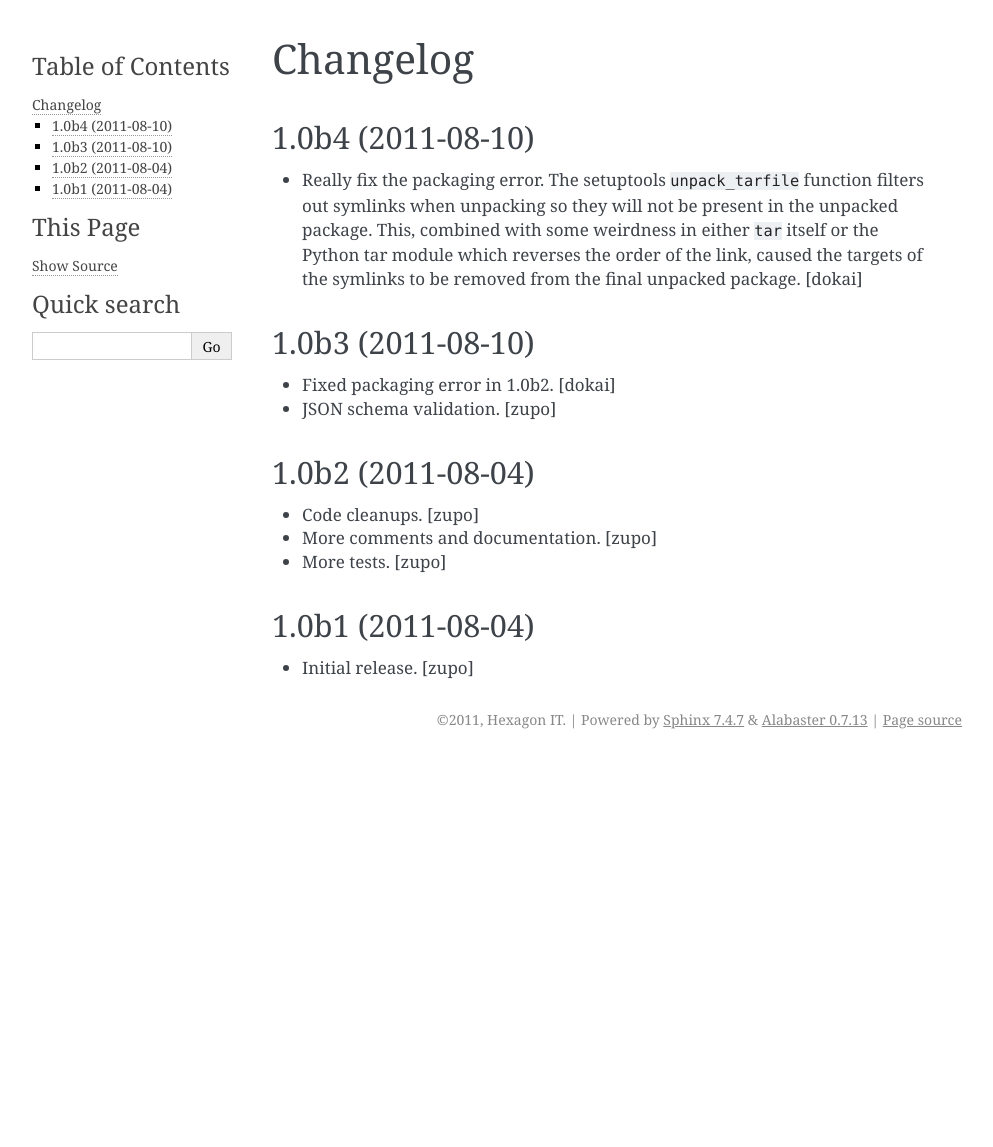
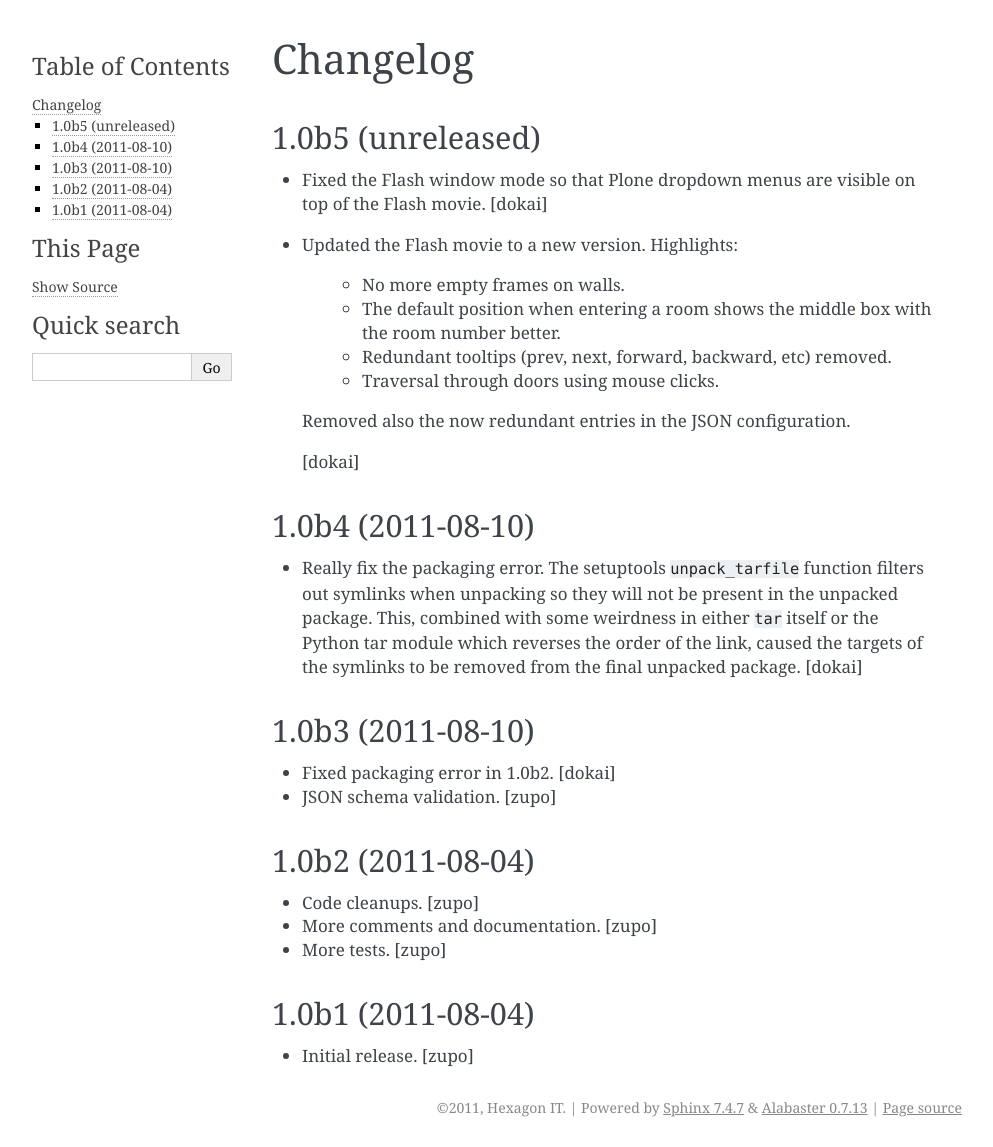
Before and after one commit to hexagonit/hexagonit.virtualgallery, a Sphinx documentation site: the page built from hexagonit/virtualgallery/docs/HISTORY.rst, in a window 1280 px wide. Shown: the whole page, without its empty margins (148-1141 px from the left). Built offline with Sphinx 7.4.7, drawn with Linux system fonts in a browser that asks for light colours; before the commit the page ends 900 px from its top, so only the background shows below that.

Commit message:
Updated the Flash viewer to latest version.

```diff
--- a/hexagonit/virtualgallery/docs/HISTORY.rst
+++ b/hexagonit/virtualgallery/docs/HISTORY.rst
@@ -1,5 +1,24 @@
 Changelog
 =========
+
+1.0b5 (unreleased)
+------------------
+
+- Fixed the Flash window mode so that Plone dropdown menus are visible
+  on top of the Flash movie.
+  [dokai]
+
+- Updated the Flash movie to a new version. Highlights:
+
+    * No more empty frames on walls.
+    * The default position when entering a room shows the middle box
+      with the room number better.
+    * Redundant tooltips (prev, next, forward, backward, etc) removed.
+    * Traversal through doors using mouse clicks.
+
+  Removed also the now redundant entries in the JSON configuration.
+
+  [dokai]
 
 1.0b4 (2011-08-10)
 ------------------
```
Also changed, not shown: 2 other files.
